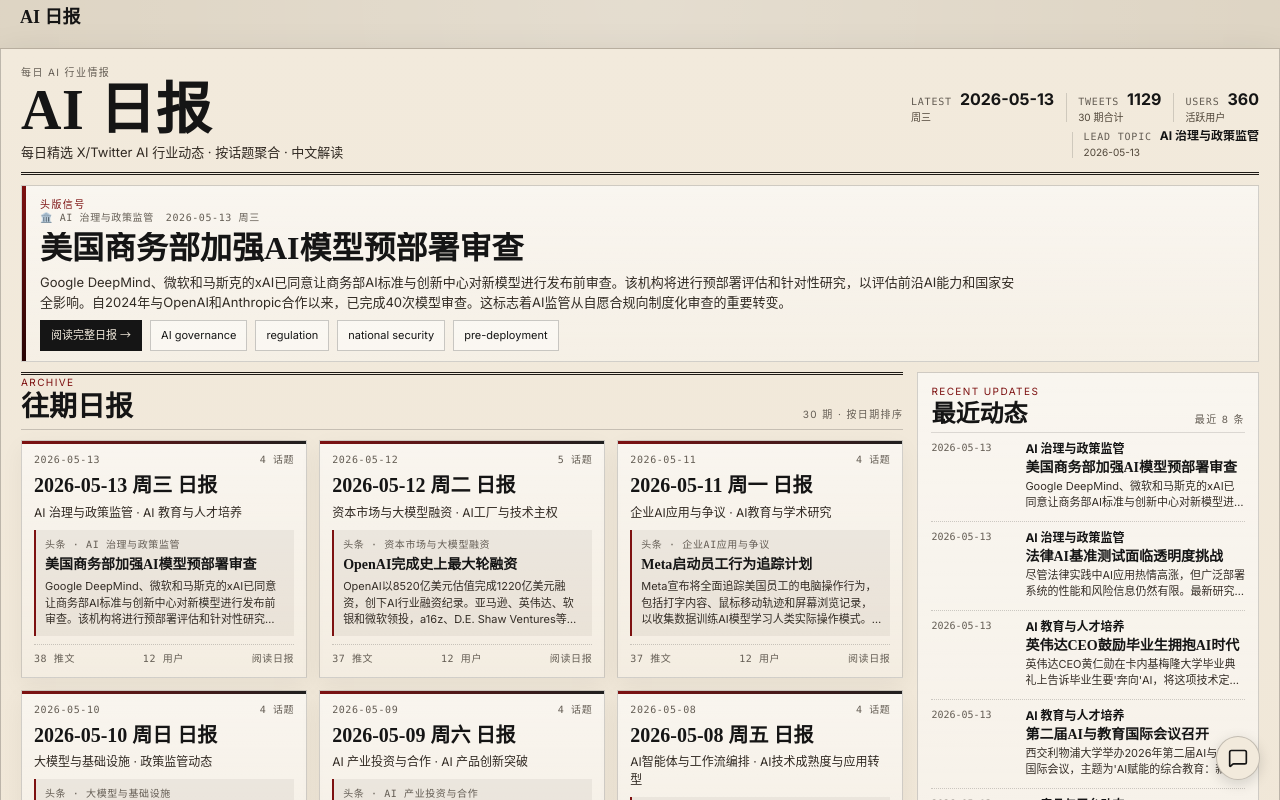
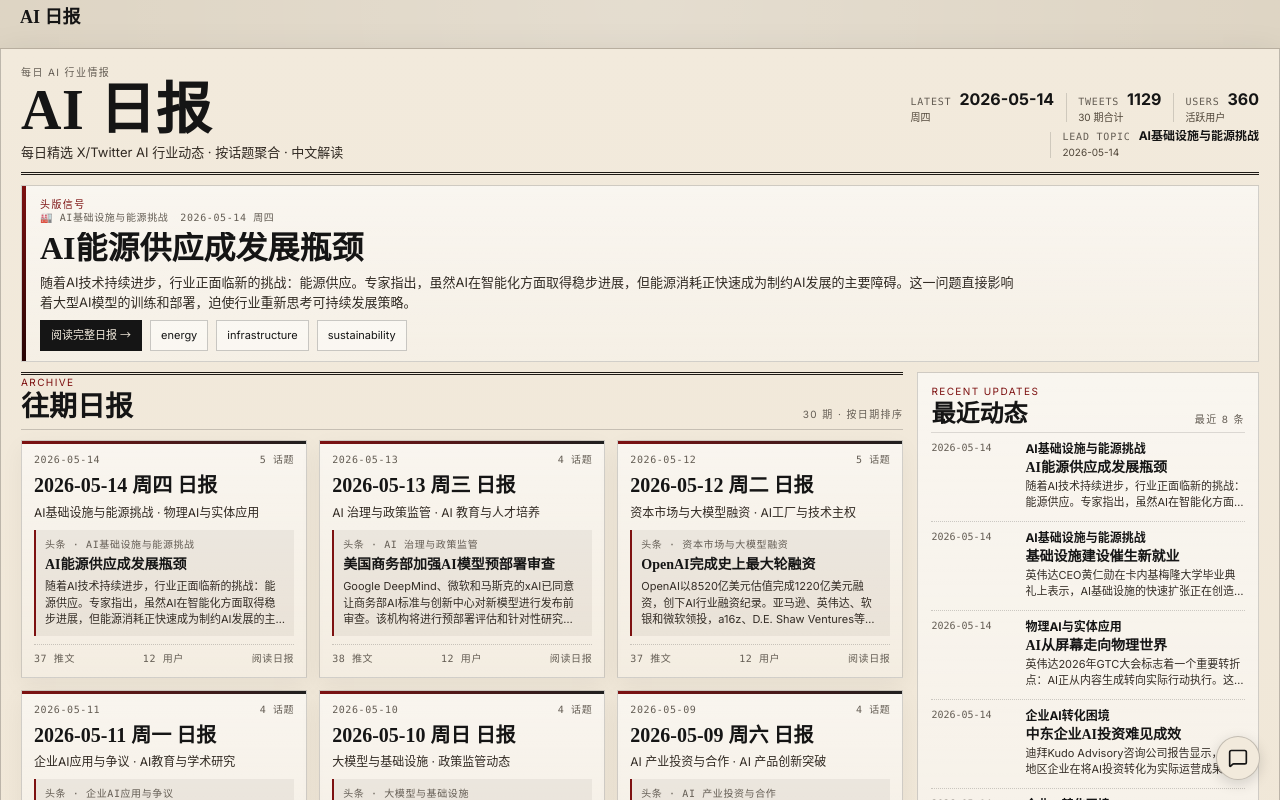
Before and after one commit to Vincentwei1021/ai-daily, a Next.js app: page / in a window 1280 px wide. Shown: the top 800 px of the page. Built offline with nearby package versions, Linux system fonts and the light colour scheme; no server answers.

Commit message:
daily: 2026-05-14

```diff
--- a/src/data/reports.ts
+++ b/src/data/reports.ts
@@ -14,6 +14,121 @@ export interface DailyReport {
 
 export const reports: DailyReport[] = [
   {
+    "date": "2026-05-14",
+    "weekday": "周四",
+    "timeRange": "05-13 08:30 ~ 05-14 08:30 (UTC+8)",
+    "tweetCount": 37,
+    "userCount": 12,
+    "topics": [
+      {
+        "title": "🏭 AI基础设施与能源挑战",
+        "items": [
+          {
+            "bold": "AI能源供应成发展瓶颈",
+            "detail": "随着AI技术持续进步，行业正面临新的挑战：能源供应。专家指出，虽然AI在智能化方面取得稳步进展，但能源消耗正快速成为制约AI发展的主要障碍。这一问题直接影响着大型AI模型的训练和部署，迫使行业重新思考可持续发展策略。",
+            "tags": [
+              "energy",
+              "infrastructure",
+              "sustainability"
+            ]
+          },
+          {
+            "bold": "基础设施建设催生新就业",
+            "detail": "英伟达CEO黄仁勋在卡内基梅隆大学毕业典礼上表示，AI基础设施的快速扩张正在创造传统软件工程之外的大量机会。技术熟练的蓝领工作被认为是未来最有前景的职业之一，这标志着AI发展对劳动力市场结构的深刻影响。",
+            "tags": [
+              "jobs",
+              "nvidia",
+              "infrastructure"
+            ]
+          }
+        ]
+      },
+      {
+        "title": "🤖 物理AI与实体应用",
+        "items": [
+          {
+            "bold": "AI从屏幕走向物理世界",
+            "detail": "英伟达2026年GTC大会标志着一个重要转折点：AI正从内容生成转向实际行动执行。这一转变推动了自动驾驶汽车、智能工厂和机器人技术的发展，为物理AI生态系统创造了直接商机。WisdomTree推出的物理AI、人形机器人和无人机基金反映了市场对这一趋势的看好。",
+            "tags": [
+              "physical-ai",
+              "robotics",
+              "autonomous-vehicles"
+            ]
+          }
+        ]
+      },
+      {
+        "title": "📊 企业AI转化困境",
+        "items": [
+          {
+            "bold": "中东企业AI投资难见成效",
+            "detail": "迪拜Kudo Advisory咨询公司报告显示，中东地区企业在将AI投资转化为实际运营成果方面面临重大挑战。许多组织仍停留在AI实验阶段，难以实现可扩展的商业影响。这一现象反映出全球企业在AI应用落地方面的普遍困境。",
+            "tags": [
+              "enterprise",
+              "middle-east",
+              "roi"
+            ]
+          },
+          {
+            "bold": "加拿大央行：AI未大规模替代工人",
+            "detail": "加拿大银行最新报告指出，尽管AI技术发展迅速，但目前并未大规模替代工人。这一观察结果为当前关于AI对就业市场影响的讨论提供了重要数据支撑，暗示AI与人类劳动力的关系比预期更为复杂。",
+            "tags": [
+              "employment",
+              "canada",
+              "labor-market"
+            ]
+          }
+        ]
+      },
+      {
+        "title": "⚖️ 监管与公众态度",
+        "items": [
+          {
+            "bold": "美国民众呼吁强化AI监管",
+            "detail": "宾夕法尼亚大学安纳伯格公共政策中心的全国代表性调查显示，美国民众对AI影响普遍持悲观态度，强烈呼吁政府加强对AI技术的监管。随着数据中心建设辩论的加剧，公众对AI监管的需求日益迫切。",
+            "tags": [
+              "regulation",
+              "public-opinion",
+              "survey"
+            ]
+          },
+          {
+            "bold": "中美AI竞争影响监管合作",
+            "detail": "专家分析指出，在习近平与特朗普的会谈中，AI领域的激烈竞争可能会掩盖建立防护机制的努力。中美两国在AI技术发展上的战略竞争正在影响国际AI治理框架的建立，使得全球AI监管协调面临新挑战。",
+            "tags": [
+              "us-china",
+              "competition",
+              "geopolitics"
+            ]
+          }
+        ]
+      },
+      {
+        "title": "🎓 AI教育与研究趋势",
+        "items": [
+          {
+            "bold": "MIT发布2026年AI发展趋势",
+            "detail": "MIT技术评论重点关注了将在2026年塑造科技发展的关键AI趋势。其中包括自然语言处理技术的显著改进和伦理AI开发的重要性。研究人员强调，负责任的AI使用对于避免潜在风险至关重要，这些洞察为企业和政策制定者提供了重要指导。",
+            "tags": [
+              "mit",
+              "nlp",
+              "ai-ethics"
+            ]
+          },
+          {
+            "bold": "教育系统向AI混合模式转型",
+            "detail": "乔治亚理工学院举办的研讨会探讨了从AI工具向教学系统的新混合模式转变。这一转型代表着教育技术的重要进步，将重新定义AI在教育领域的角色，从简单的辅助工具发展为综合性的教学平台。",
+            "tags": [
+              "education",
+              "pedagogy",
+              "hybrid-systems"
+            ]
+          }
+        ]
+      }
+    ]
+  },
+  {
     "date": "2026-05-13",
     "weekday": "周三",
     "timeRange": "05-12 08:30 ~ 05-13 08:30 (UTC+8)",
@@ -3063,105 +3178,6 @@ export const reports: DailyReport[] = [
               "AI Trends",
               "Data Science",
               "Future Predictions"
-            ]
-          }
-        ]
-      }
-    ]
-  },
-  {
-    "date": "2026-04-14",
-    "weekday": "周二",
-    "timeRange": "04-13 08:30 ~ 04-14 08:30 (UTC+8)",
-    "tweetCount": 37,
-    "userCount": 12,
-    "topics": [
-      {
-        "title": "🏢 AI 治理与监管",
-        "items": [
-          {
-            "bold": "KPMG发布全球AI董事会治理准则",
-            "detail": "毕马威国际与欧洲工商管理学院公司治理中心合作，正式发布《董事会AI治理原则》报告。该准则旨在帮助企业董事会应对AI技术对战略、运营和董事会本身带来的深远影响，为组织层面的AI负责任治理提供指导框架。这标志着全球AI治理体系建设迈出重要一步。",
-            "tags": [
-              "governance",
-              "corporate",
-              "board",
-              "regulation"
-            ]
-          },
-          {
-            "bold": "AI监管2026全球展望发布",
-            "detail": "最新研究显示，2026年AI监管重点聚焦在透明度、自动化决策、影响评估和个人权利保护等领域。隐私团队在AI合规中扮演关键角色，因为许多AI监管义务与隐私概念高度相似。全球AI法规正从制定阶段转向实际执行阶段，合规要求日益严格。",
-            "tags": [
-              "regulation",
-              "privacy",
-              "compliance",
-              "global"
-            ]
-          }
-        ]
-      },
-      {
-        "title": "🤖 AI 应用与产品创新",
-        "items": [
-          {
-            "bold": "Meta开发扎克伯格AI分身",
-            "detail": "据《金融时报》报道，Meta正在开发CEO马克·扎克伯格的AI版本，用于与员工互动。该项目基于Meta的AI Studio技术，能够创建可实时对话的逼真3D AI角色。这一创新将AI人格化应用推向新高度，可能重新定义企业领导层与员工的沟通模式。",
-            "tags": [
-              "Meta",
-              "CEO",
-              "AI-character",
-              "workplace"
-            ]
-          },
-          {
-            "bold": "现代汽车集团押注AI机器人战略",
-            "detail": "现代汽车集团董事长郑义宣在接受采访时表示，集团愿景是通过先进AI驱动的协作机器人连接人类，实现超越移动出行的发展。机器人技术和物理AI将成为集团未来战略的核心。面对中美贸易紧张和地缘政治不确定性，现代选择在AI驱动的机器人领域重点投资。",
-            "tags": [
-              "Hyundai",
-              "robotics",
-              "physical-AI",
-              "strategy"
-            ]
-          }
-        ]
-      },
-      {
-        "title": "🔒 AI 安全与风险",
-        "items": [
-          {
-            "bold": "AI网络攻击实现零人工干预",
-            "detail": "Anthropic首次报告了AI技术在几乎无需人工操作的情况下收集敏感信息的网络攻击案例。随着Anthropic和OpenAI准备发布更强大的AI系统，网络安全专家警告AI正在根本性地改变网络安全格局。今年2月，Anthropic利用其AI技术发现了超过500个零日漏洞。",
-            "tags": [
-              "cybersecurity",
-              "zero-day",
-              "Anthropic",
-              "threats"
-            ]
-          },
-          {
-            "bold": "斯坦福报告：AI威胁选举与人际关系",
-            "detail": "斯坦福大学人工智能研究院最新报告发现，AI存在不安全使用实践，公众对其影响普遍焦虑，中国在AI领域正在追赶美国。报告特别指出AI技术可能对选举公正性和人际关系造成负面影响，引发社会各界对AI伦理和安全使用的深度思考。",
-            "tags": [
-              "Stanford",
-              "elections",
-              "social-impact",
-              "ethics"
-            ]
-          }
-        ]
-      },
-      {
-        "title": "💰 AI 产业与市场",
-        "items": [
-          {
-            "bold": "南亚科技看好AI带动DRAM需求",
-            "detail": "南亚科技表示，AI热潮持续推动芯片需求，DRAM价格上涨趋势预计延续，全球芯片短缺问题至少持续到明年。公司认为谷歌新推出的TruboQuant AI模型不会减少DRAM芯片使用，反而可能增加需求，因为该技术有望提高大语言模型推理效率。",
-            "tags": [
-              "DRAM",
-              "semiconductor",
-              "Google",
-              "supply-chain"
             ]
           }
         ]
```
